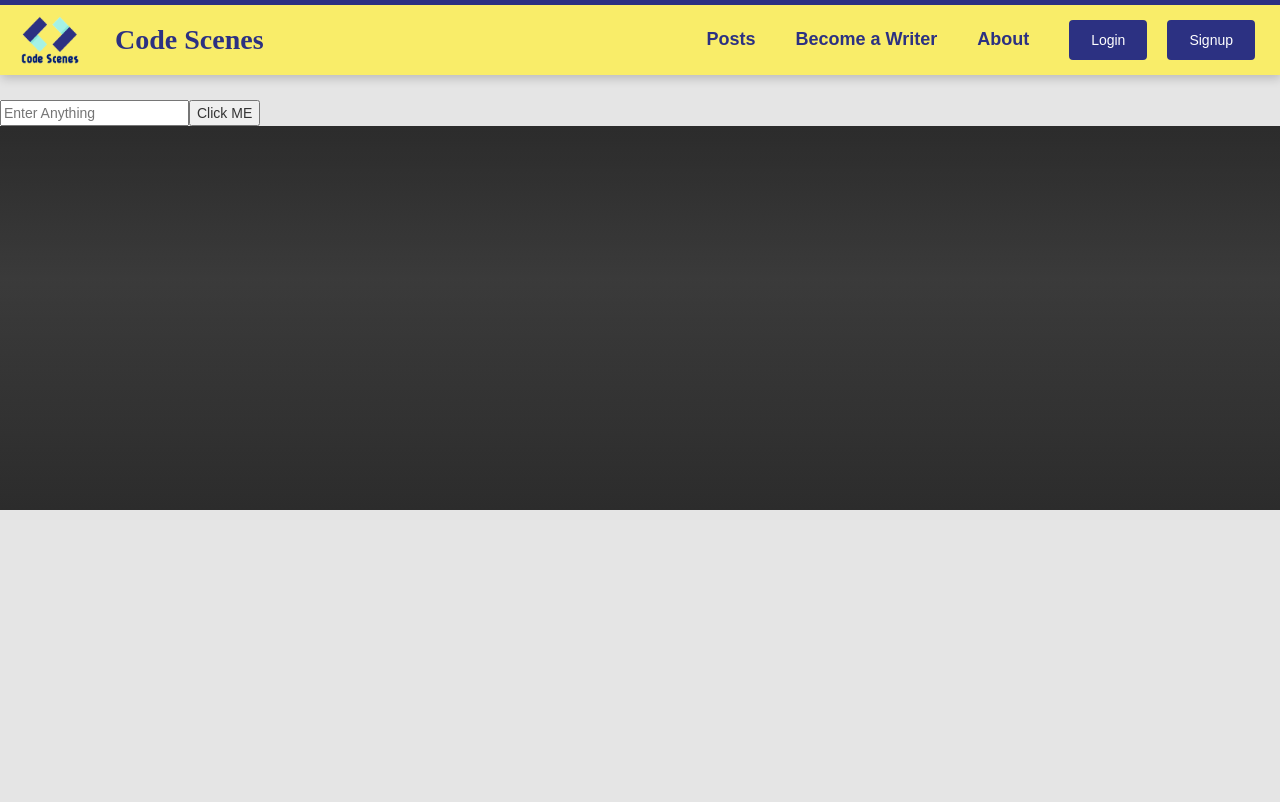
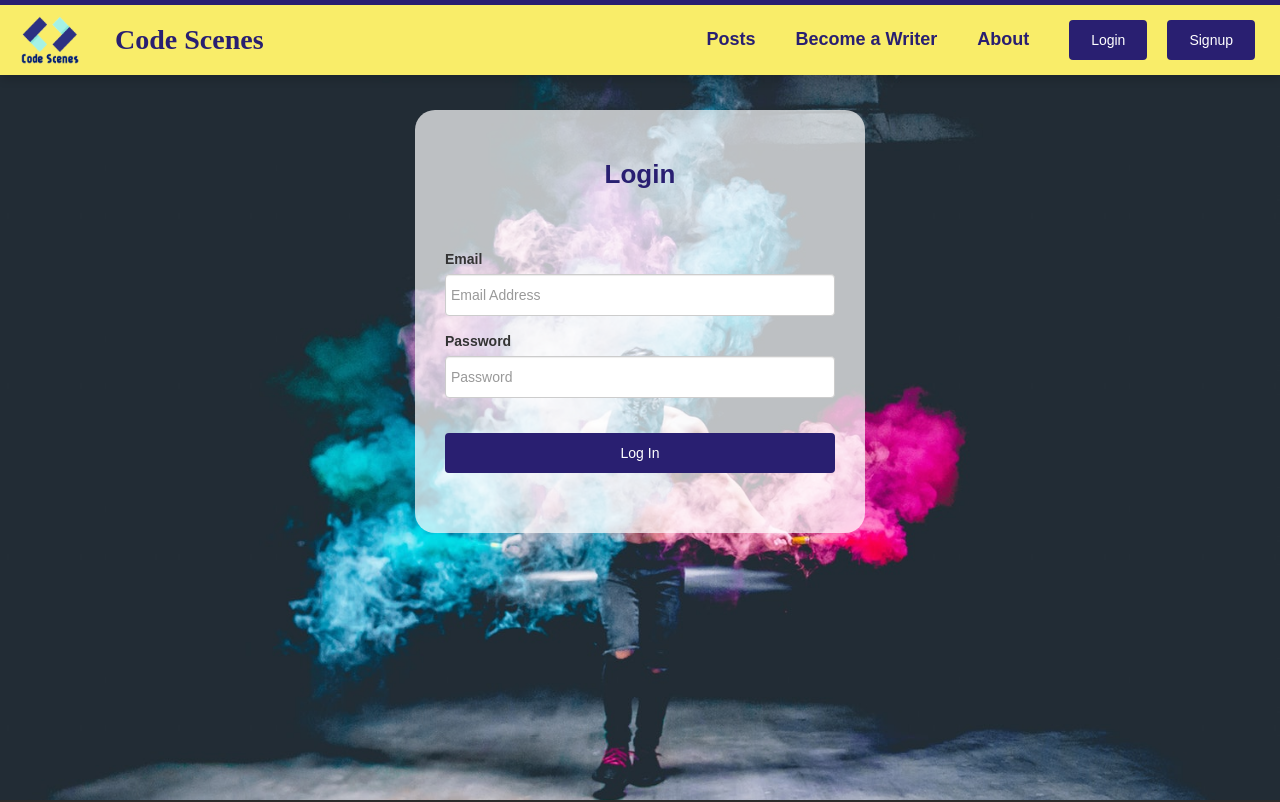
Before and after one commit to harshtomar6/CodeScenes-front, a React (Create React App) app: page /login in a window 1280 px wide. Shown: the top 802 px of the page. Built offline with nearby package versions, Linux system fonts and the light colour scheme; a web font is replaced by a local one.

Commit message:
Added Login component

```diff
--- a/src/Actions/index.js
+++ b/src/Actions/index.js
@@ -1,13 +1,5 @@
-
-export const loginAction = (data) => {
-  return {
-    type: 'LOGIN',
-    payload: data
-  }
-}
 
 export const isLoading = (bool) => {
-  console.log('loading');
   return {
     type: 'IS_LOADING',
     isLoading: bool
@@ -15,7 +7,6 @@ export const isLoading = (bool) => {
 }
 
 export const isErrored = (bool) => {
-  console.log('error');
   return{
     type: 'ERROR_WHILE_LOADING',
     hasError: bool
@@ -23,29 +14,56 @@ export const isErrored = (bool) => {
 }
 
 export const fetchDataSucess = (data) => {
-  console.log(data);
   return{
     type: 'DATA_SUCCESS',
     data
   }
 }
 
-export const fetchData = (url) => {
+export const fetchGetData = (url) => {
   return (dispatch) => {
-    console.log("Fetch Called")
     dispatch(isLoading(true));
 
     fetch(url)
       .then(res => {
         if(!res.ok)
           throw Error(res.statusText);
+        return res;
+      })
+      .then(res => res.json())
+      .then(data => {
+        dispatch(fetchDataSucess(data));
+        dispatch(isLoading(false));
+      })
+      .catch(() => {
+        dispatch(isErrored(true));
+        dispatch(isLoading(false));
+      });
+  }
+}
 
-        dispatch(isLoading(false));
+export const fetchPostData = (url, data) => {
+  return (dispatch) => {
+    dispatch(isLoading(true));
+
+    fetch(url, {
+      method: 'post',
+      body: JSON.stringify(data)
+    })
+      .then(res => {
+        if(!res.ok)
+          return dispatch(isErrored(true));
 
         return res;
       })
       .then(res => res.json())
-      .then(data => dispatch(fetchDataSucess(data)))
-      .catch(() => dispatch(isErrored(true)));
+      .then(data => {
+        dispatch(fetchDataSucess(data));
+        dispatch(isLoading(false));
+      })
+      .catch(() => {
+        dispatch(isErrored(true));
+        dispatch(isLoading(false));
+      });
   }
 }
--- a/src/Components/Header.Component/header.css
+++ b/src/Components/Header.Component/header.css
@@ -7,14 +7,14 @@ header{
   color: white;
   box-shadow: 1px 3px 10px rgba(0, 0, 0, 0.2);
   min-height: 75px !important;
-  border-top: 5px solid #2C3182;
+  border-top: 5px solid #291f71;;
 }
 
 header h2{
   padding: 0;
   margin: 0;
   margin-left: 100px;
-  color: #2C3182;
+  color: #291f71;
   display: none;
   font-family: 'Cuprum';
   font-size: 2em;
@@ -33,7 +33,7 @@ header img{
 }
 
 header i{
-  color: #2C3182;
+  color: #291f71;
   font-size: 32px !important;
   position: absolute;
   right: 30px;
@@ -42,9 +42,13 @@ header i{
 
 .btn{
   padding: 8px 20px;
-  background: #2C3182;
+  background: #291f71;
   color: #fff;
-  border: 2px solid #2C3182;
+  border: 2px solid #291f71;;
+}
+
+.btn:hover{
+  color: white;
 }
 
 #collapse{
@@ -71,13 +75,13 @@ header i{
 }
 
 #collapse ul li:hover, #open ul li a:hover{
-  background: #2C3182;
+  background: #291f71;;
   color: white;
 }
 
 #collapse ul li a{
   text-decoration: none;
-  color: #2C3182;
+  color: #291f71;;
   font-weight: bold;
   padding: 30px 20px;
 }
@@ -125,13 +129,13 @@ header i{
   }
 
   #open ul li a:hover{
-    background: #2C3182;
+    background: #291f71;;
     color: white;
   }
 
   #open ul li a{
     text-decoration: none;
-    color: #2C3182;
+    color: #291f71;;
     font-weight: bold;
     padding: 40px 20px;
     transition: all 0.2s;
--- a/src/Components/Header.Component/header.js
+++ b/src/Components/Header.Component/header.js
@@ -25,10 +25,18 @@ class Header extends React.Component{
       })
   }
 
+  handleHomeClick(){
+    this.setState({
+      class: 'close'
+    })
+  }
+
   render(){
     return(
       <header>
-        <Link to="/"><img src={Logo} style={{width: '60px', height: '50px'}} alt="Logo"/></Link>
+        <Link to="/" onClick={this.handleHomeClick.bind(this)}>
+          <img src={Logo} style={{width: '60px', height: '50px'}} alt="Logo"/>
+        </Link>
         <h2>Code Scenes</h2>
         <div id="open">
           <ul>
@@ -48,16 +56,18 @@ class Header extends React.Component{
         <i className="fa fa-bars" onClick={this.handleClick.bind(this)}></i>
         <div id="collapse" className={this.state.class}>
           <ul>
-            <li><Link to="/posts">Posts</Link></li>
-            <li><Link to="/writer">Become a Writer</Link></li>
-            <li><Link to="/about">About</Link></li>
+            <li><Link to="/posts" onClick={this.handleClick.bind(this)}>Posts</Link></li>
+            <li><Link to="/writer" onClick={this.handleClick.bind(this)}>Become a Writer</Link></li>
+            <li><Link to="/about" onClick={this.handleClick.bind(this)}>About</Link></li>
             <li>
               <Link to="/login">
-                <button className="btn">Login</button>
+                <button className="btn" onClick={this.handleClick.bind(this)}>Login</button>
               </Link>
             </li>
             <li>
-            <button className="btn">Signup</button>
+              <Link to='/signup'>
+                <button className="btn" onClick={this.handleClick.bind(this)}>Signup</button>
+              </Link>
             </li>
           </ul>
         </div>
--- a/src/Components/Login.Component/login.css
+++ b/src/Components/Login.Component/login.css
@@ -0,0 +1,28 @@
+#login{
+  padding-top: 100px;
+  background: url("./../../login-back.jpg");
+  background-attachment: fixed;
+  background-position: center;
+  background-size: cover;
+  min-height: 100vh;
+}
+
+#login-wraper{
+  width: 90%;
+  margin: 10px auto;
+  background: rgba(255, 255, 255, 0.7);
+  padding: 30px;
+  padding-bottom: 60px;
+  border-radius: 20px;
+}
+
+.form-control{
+  padding: 10px 5px;
+  height: 3em;
+}
+
+@media(min-width: 768px){
+  #login-wraper{
+    width: 450px;
+  }
+}
--- a/src/Components/Login.Component/login.js
+++ b/src/Components/Login.Component/login.js
@@ -1,26 +1,61 @@
 import React from 'react';
-import { loginAction } from './../../Actions';
+import './login.css';
+import { fetchPostData } from './../../Actions';
 import { connect } from 'react-redux';
+const config = require('./../../config');
 
 class Login extends React.Component{
 
   constructor(){
     super();
-    this.node = '';
+    this.password = '';
+    this.email = '';
+  }
+
+  handleSubmit(e){
+    e.preventDefault();
+
+    this.props.handleClick({
+      email: this.email.value,
+      password: this.email.password
+    })
   }
 
   render(){
+    console.log(this.props);
     return (
-      <div style={{paddingTop: '100px'}}>
-      <input type='text' placeholder="Enter Anything" ref = { (node) => this.input = node }/>
-      <button onClick={() => {this.props.handleClick(this.input.value)}}>Click ME</button>
+      <div id="login">
+        <div id="login-wraper">
+          <h3 className="text-center sub-head">Login</h3><br/><br/>
+          <h4 className="text-center">{this.props.hasError ? 'Username or Password is wrong!!': ''}</h4>
+          <form onSubmit={this.handleSubmit.bind(this)}>
+          <div className="form-group">
+            <label for="">Email</label>
+            <input className="form-control" type='email' placeholder="Email Address"
+              ref = { (node) => this.email = node } required/>
+          </div>
+
+          <div className="form-group">
+            <label for="">Password</label>
+            <input className="form-control" type="password" placeholder="Password"
+              ref = { (node) => this.password = node } required/>
+          </div><br/>
+          <input type="submit" className="btn" style={{width: '100%'}} value="Log In" />
+          </form>
+        </div>
       </div>
     );
   }
 }
 
-const mapDispatchToProps = (dispatch) => ({
-  handleClick : (data) => {dispatch(loginAction(data))}
+const mapStateToProps = (state) => ({
+  data: state.user.data,
+  isLoading: state.user.isLoading,
+  hasError: state.user.hasError
 })
 
-export default connect(null, mapDispatchToProps)(Login);
+const mapDispatchToProps = (dispatch) => ({
+  handleClick : (data) => {dispatch(fetchPostData(config.SERVER_URI+'/user/login', data))}
+})
+
+export default connect(mapStateToProps, mapDispatchToProps)(Login);
--- a/src/Components/home.component/home.css
+++ b/src/Components/home.component/home.css
@@ -25,14 +25,14 @@
 }
 
 .sub-head{
-  color: #2C3182;
+  color: #291f71;
   font-weight: bold;
   font-size: 26px;
 }
 
 .rule{
   height: 10px;
-  background: #2C3182;
+  background:#291f71;
   border-radius: 10px;
   width: 100px;
   margin-bottom: 20px;
--- a/src/Components/home.component/home.js
+++ b/src/Components/home.component/home.js
@@ -2,7 +2,8 @@
  import './home.css';
  import Post from './post';
  import { connect } from 'react-redux';
- import { fetchData } from './../../Actions';
+ import { fetchGetData } from './../../Actions';
+ const config = require('./../../config');
 
  class Home extends React.Component{
 
@@ -12,23 +13,30 @@
   }
 
   componentWillMount(){
-    console.log(this.props);
-    this.props.fetch('http://localhost:3001/api/getAllPosts')
-  }
-
-  componentWillReceiveProps(newProps){
-    console.log("Updated" + newProps)
-    console.log(this.props);
+    this.props.fetch(config.SERVER_URI+'/api/getAllPosts')
   }
 
   getPosts(){
     if(this.props.isLoading)
       return <p>Loading...</p>
     else
-      return <Post data={this.props.data[0]}/>
+      return
   }
 
   render(){
+
+    let getPosts = '';
+
+    if(this.props.isLoading)
+      getPosts = <p>Loading...</p>
+
+    else if(this.props.hasError)
+      getPosts = <p>An Error Occured</p>
+    else{
+      getPosts = this.props.data.map( post =>
+        <Post key={post._id} data={post}/>
+      )
+    }
     return(
       <div>
         <div id="banner">
@@ -40,16 +48,14 @@
           <h3 className="sub-head">Latest Posts</h3>
           <div className="rule"></div>
           <div className="post-grid">
-            <this.getPosts />
+            {getPosts}
           </div>
         </div>
         <div id="h-third" className="sec">
           <h3 className="sub-head">Popular Posts</h3>
           <div className="rule"></div>
           <div className="post-grid">
-            <Post />
-            <Post />
-            <Post />
+            {getPosts}
           </div>
         </div>
       </div>
@@ -65,7 +71,7 @@
  })
 
  const mapDispatchToProps = (dispatch) => ({
-   fetch: (url) => {dispatch(fetchData(url))}
+   fetch: (url) => {dispatch(fetchGetData(url))}
  })
 
  export default connect(mapStateToProps, mapDispatchToProps)(Home);
--- a/src/Components/home.component/post.js
+++ b/src/Components/home.component/post.js
@@ -11,6 +11,7 @@ class Post extends React.Component{
         </div>
         <div className="post-title">
           <h4>{this.props.data.title}</h4>
+          <p>{this.props.data.content}</p>
         </div>
       </div>
     );
--- a/src/Reducers/homeReducer.js
+++ b/src/Reducers/homeReducer.js
@@ -1,18 +1,18 @@
 
 const initialState = {
   data: null,
-  isLoading: false,
+  isLoading: true,
   hasError: false
 }
 
 const home = (state = initialState, action) => {
   switch(action.type){
     case 'IS_LOADING':
-      return Object.assign({}, state, action.isLoading);
+      return Object.assign({}, state, {isLoading: action.isLoading});
     case 'ERROR_WHILE_LOADING':
-      return Object.assign({}, state, action.hasError);
+      return Object.assign({}, state, {hasError: action.hasError});
     case 'DATA_SUCCESS':
-      return Object.assign({}, state, action.data);
+      return Object.assign({}, state, {data: action.data});
     default:
       return state;
   }
--- a/src/Reducers/userReducer.js
+++ b/src/Reducers/userReducer.js
@@ -1,15 +1,18 @@
 
 let initialState = {
-  loggedIn: false,
-  data: []
+  data: null,
+  isLoading: true,
+  hasError: false
 }
 
 const user = (state = initialState, action) => {
   switch(action.type){
-    case 'LOGIN':
-      console.log('ho gya h');
-      console.log(action.payload);
-      return state;
+    case 'IS_LOADING':
+      return Object.assign({}, state, {isLoading: action.isLoading});
+    case 'ERROR_WHILE_LOADING':
+      return Object.assign({}, state, {hasError: action.hasError});
+    case 'DATA_SUCCESS':
+      return Object.assign({}, state, {data: action.data});
     default:
       return state;
   }
--- /dev/null
+++ b/src/config.js
@@ -0,0 +1,3 @@
+module.exports = {
+  "SERVER_URI": 'http://localhost:3001'
+}
```
Also changed, not shown: src/login-back.jpg (added), src/login-back.png (added).
